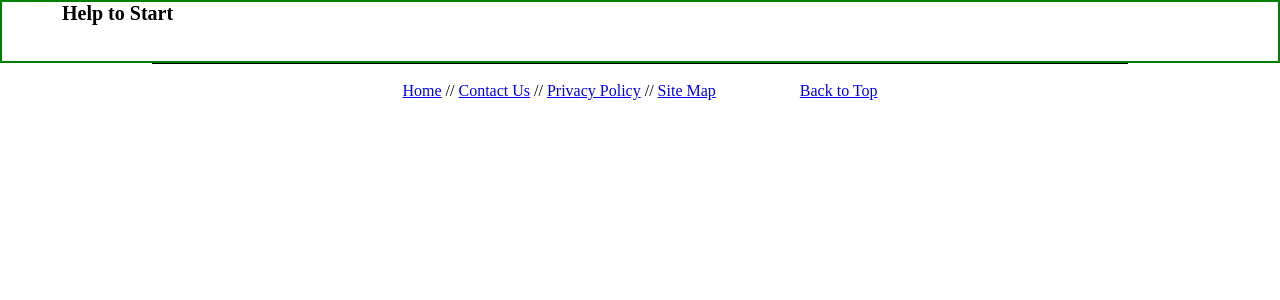
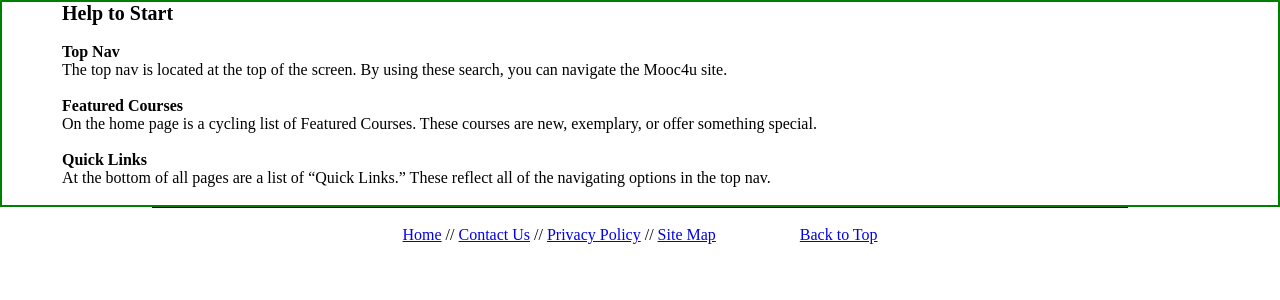
Before and after one commit to Vlad777/mit-stanford, a PHP site: page /help.php in a window 1280 px wide. Shown: the part 80-380 px from the top of the page. Run offline with PHP 8.4, Linux system fonts and the light colour scheme; data that the repository does not hold is empty.

Commit message:
Done help.php

```diff
--- a/help.php
+++ b/help.php
@@ -11,10 +11,15 @@
 
 <div style="border: 2px solid green ;">
 <div style="margin-left:60px;margin-right:60px;"><div style="font-size:20px;"><b>Help to Start</b></div><br />
-    <div>
+  	<div style="font-siz:15px;">
+		<b>Top Nav</b><br />
+		The top nav is located at the top of the screen. By using these search, you can navigate the Mooc4u site.<br /><br />
 
+		<b>Featured Courses</b><br />
+		On the home page is a cycling list of Featured Courses. These courses are new, exemplary, or offer something special.<br /><br />
 
-		<br />
+		<b>Quick Links</b><br />
+		At the bottom of all pages are a list of “Quick Links.” These reflect all of the navigating options in the top nav.<br /><br />
   	</div>
 </div>
 </div>
```
